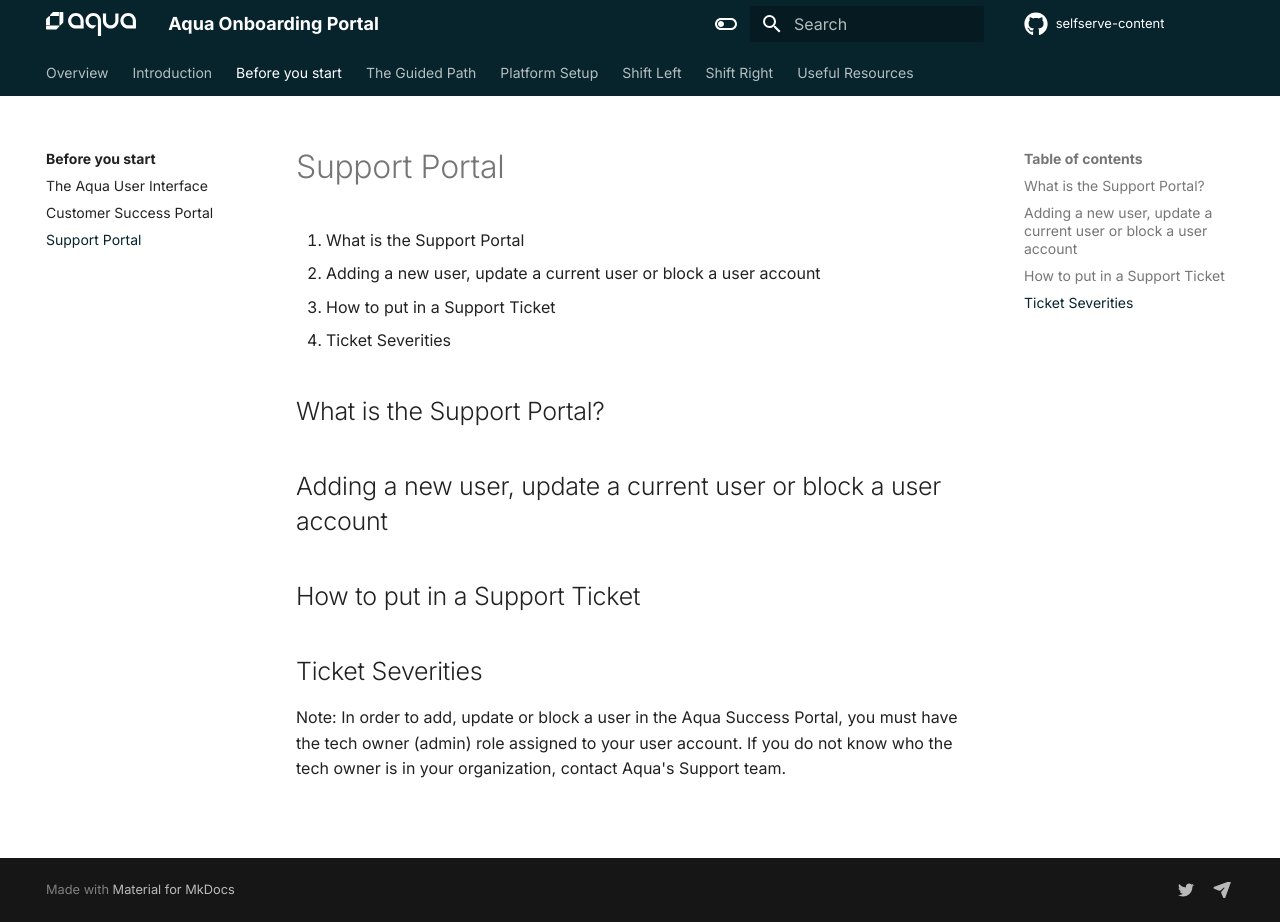
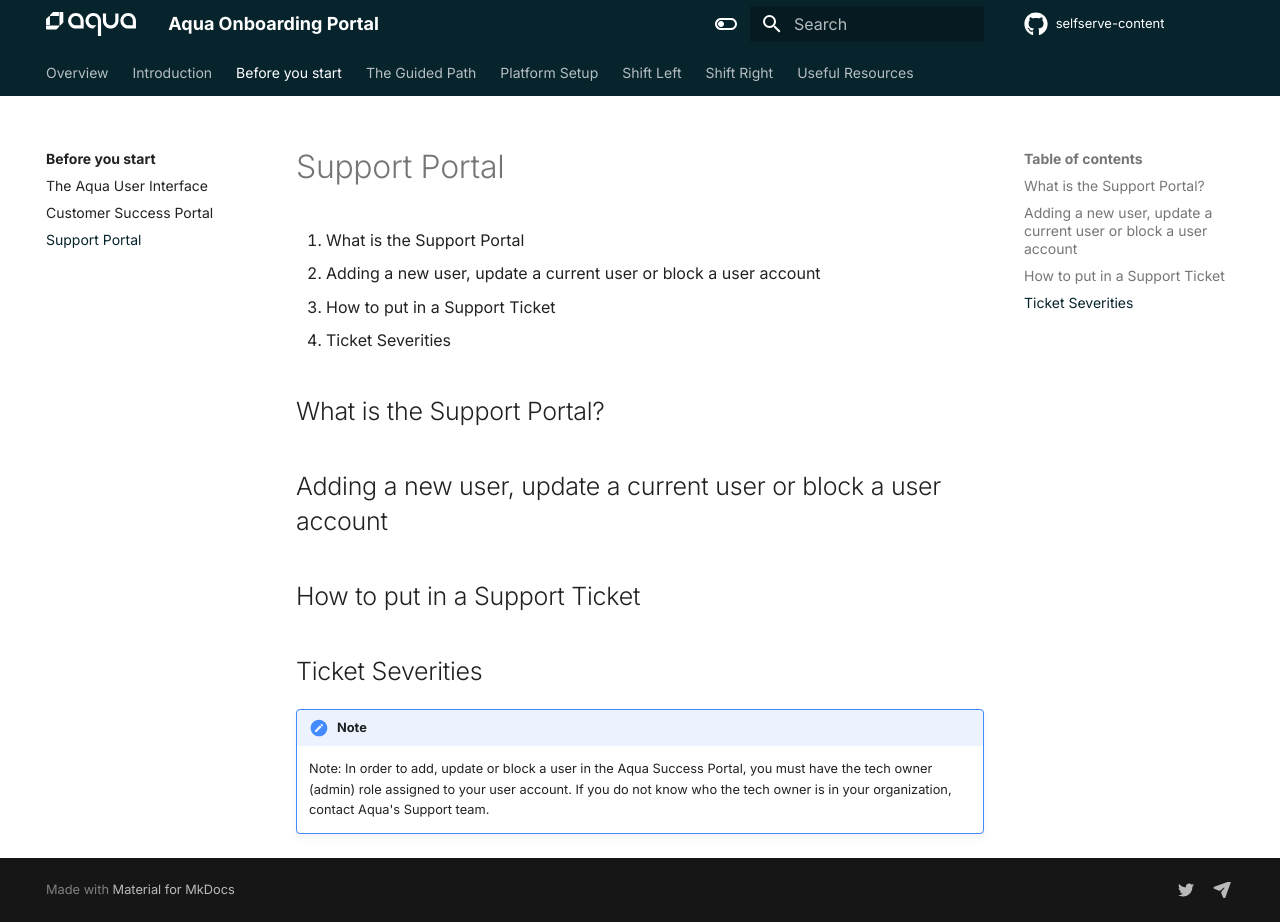
Before and after one commit to kenmccann/self-service, an MkDocs documentation site: the page built from docs/before/supportportal.md, in a window 1280 px wide and 922 px high. Built offline with MkDocs 1.6.1 and Material for MkDocs 9.7.7, drawn with Linux system fonts in a browser that asks for light colours; a script that is not in the unit is left out; comment, search, counter and statistics services are not loaded.

Commit message:
Use mkdocs-material admonitions

```diff
--- a/docs/before/supportportal.md
+++ b/docs/before/supportportal.md
@@ -13,5 +13,5 @@
 
 ## Ticket Severities
 
-
-Note: In order to add, update or block a user in the Aqua Success Portal, you must have the tech owner (admin) role assigned to your user account.  If you do not know who the tech owner is in your organization, contact Aqua's Support team.
+!!! note "Note"
+    Note: In order to add, update or block a user in the Aqua Success Portal, you must have the tech owner (admin) role assigned to your user account.  If you do not know who the tech owner is in your organization, contact Aqua's Support team.
```
